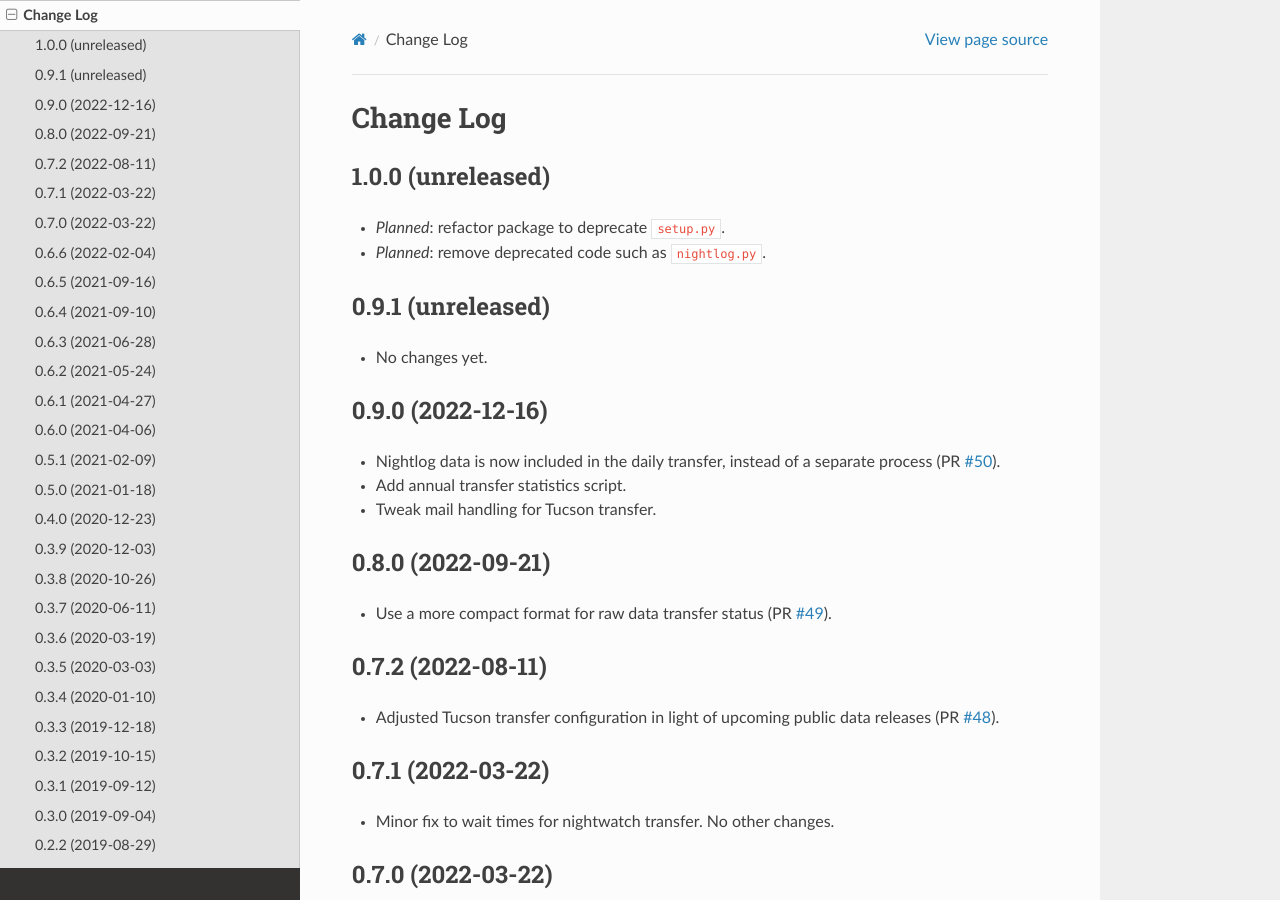
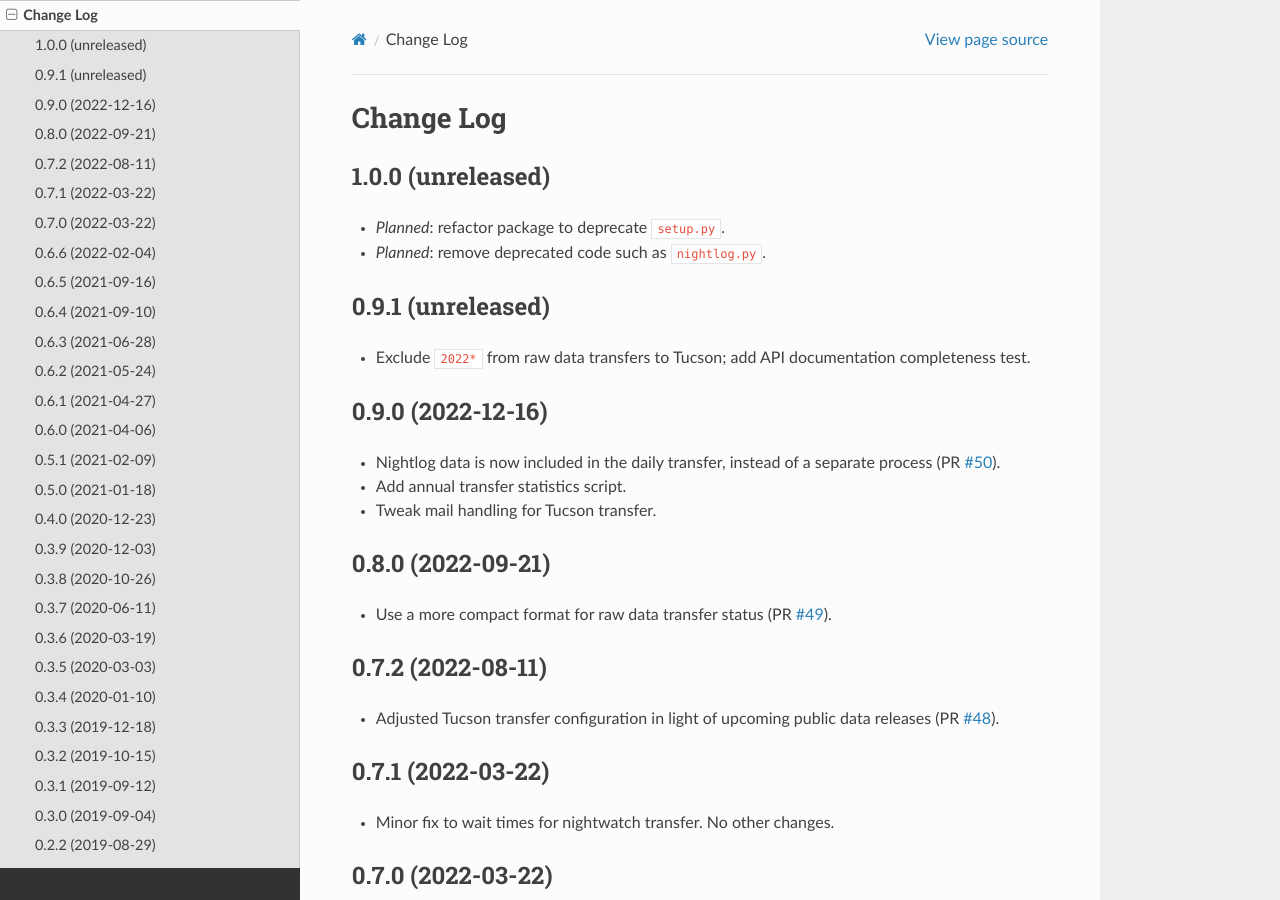
Before and after one commit to desihub/desitransfer, a Sphinx documentation site: the page built from doc/changes.rst, in a window 1280 px wide and 900 px high. Built offline with Sphinx 7.4.7 and the Read the Docs theme 2.0.0, drawn with Linux system fonts in a browser that asks for light colours.

Commit message:
Update raw data transfer.

```diff
--- a/doc/changes.rst
+++ b/doc/changes.rst
@@ -11,7 +11,8 @@ Change Log
 0.9.1 (unreleased)
 ------------------
 
-* No changes yet.
+* Exclude ``2022*`` from raw data transfers to Tucson; add API documentation
+  completeness test.
 
 0.9.0 (2022-12-16)
 ------------------
```
Also changed, not shown: 2 other files.
